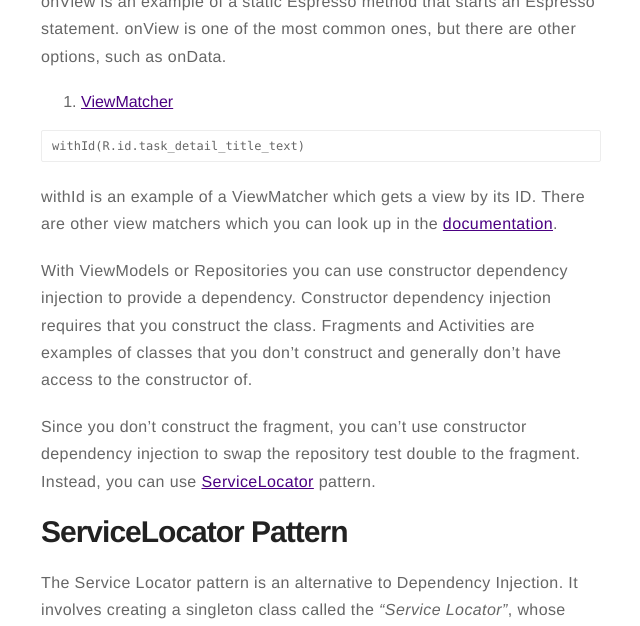
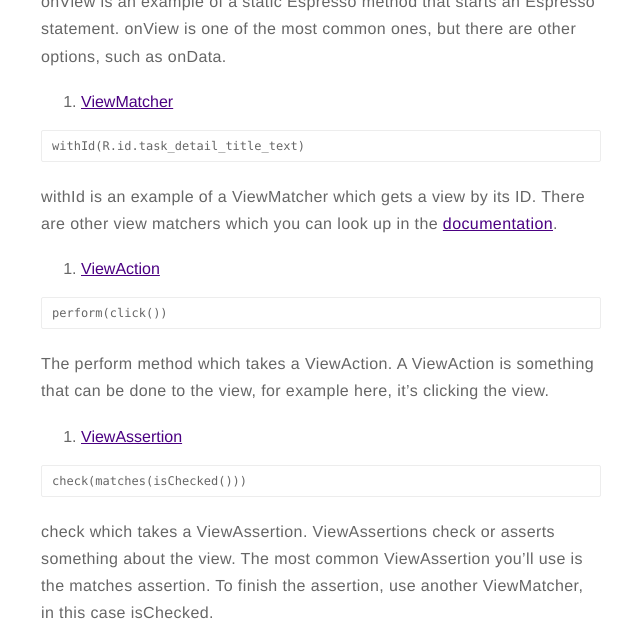
Before and after one commit to jorgecasariego/jorgecasariego.github.io, a Jekyll site: the page built from _posts/2020-08-21-espresso-testing-library.markdown, in a window 1280 px wide and 1400 px high, scrolled down 1520 px, cut to the strip 0-626 px from the top of the window. Shown: the whole strip, without its empty margins (319-959 px from the left). Built offline with Jekyll 4.4.1, drawn with Linux system fonts in a browser that asks for light colours; some of the changed text lies outside the part shown.

Commit message:
Espresso post updated

````diff
--- a/_posts/2020-08-21-espresso-testing-library.markdown
+++ b/_posts/2020-08-21-espresso-testing-library.markdown
@@ -57,21 +57,23 @@ withId(R.id.task_detail_title_text)
 
 withId is an example of a ViewMatcher which gets a view by its ID. There are other view matchers which you can look up in the **[documentation](https://developer.android.com/reference/androidx/test/espresso/matcher/ViewMatchers.html)**.
 
+3. [ViewAction](https://developer.android.com/reference/androidx/test/espresso/ViewAction.html)
+
+```
+perform(click())
+```
+
+The perform method which takes a ViewAction. A ViewAction is something that can be done to the view, for example here, it's clicking the view.
 
 
-With ViewModels or Repositories you can use constructor dependency injection to provide a dependency. Constructor dependency injection requires that you construct the class. Fragments and Activities are examples of classes that you don't construct and generally don't have access to the constructor of.
+4. [ViewAssertion](https://developer.android.com/reference/androidx/test/espresso/assertion/ViewAssertions#matches)
 
-Since you don't construct the fragment, you can't use constructor dependency injection to swap the repository test double to the fragment. Instead, you can use [ServiceLocator](https://en.wikipedia.org/wiki/Service_locator_pattern) pattern.
+```
+check(matches(isChecked()))
+```
 
-# ServiceLocator Pattern
-
-The Service Locator pattern is an alternative to Dependency Injection. It involves creating a singleton class called the _"Service Locator"_, whose purpose is to provide dependencies, both for the regular and test code. In the regular app code (the main source set), all of these dependencies are the regular app dependencies. For the tests, you modify the Service Locator to provide test double versions of the dependencies.
-
-**Not using Service Locator**
+check which takes a ViewAssertion. ViewAssertions check or asserts something about the view. The most common ViewAssertion you'll use is the matches assertion. To finish the assertion, use another ViewMatcher, in this case isChecked.
 
 
-
-**Using a Service Locator**
-
-![alt text](https://codelabs.developers.google.com/codelabs/advanced-android-kotlin-training-testing-test-doubles/img/8ea9e5c7be9e2974.png
+![alt text](https://codelabs.developers.google.com/codelabs/advanced-android-kotlin-training-testing-test-doubles/img/fa5526f1e3b48281.png
 "Figure 1. Service Locator")
````
